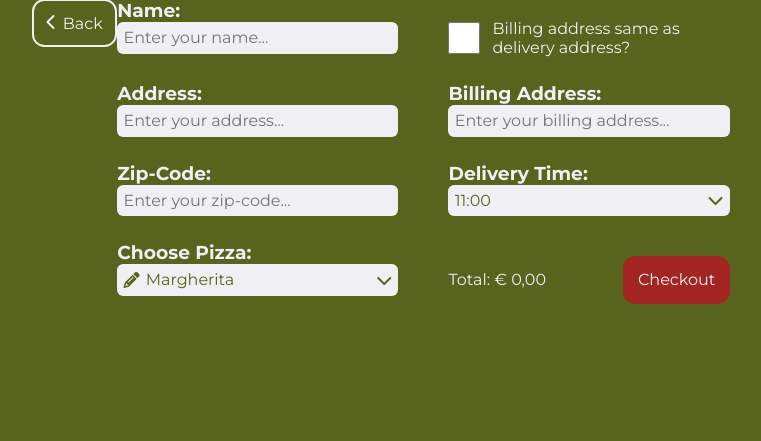
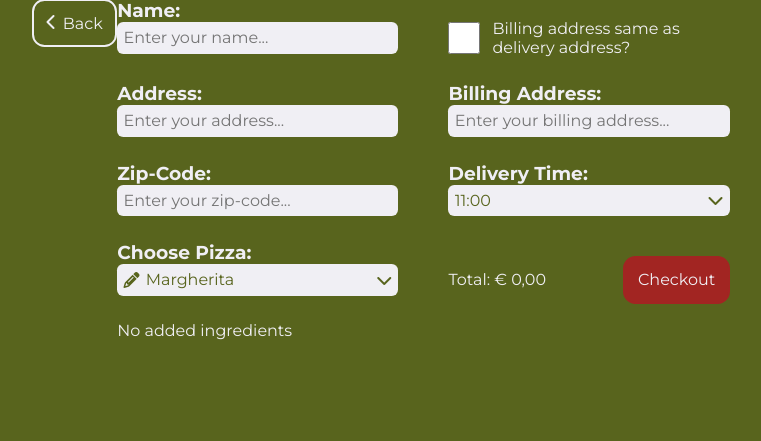
Before and after one commit to NexaDevInc/Mario-and-Luigi-s-pizzeria, a Flask app: template templates/delivery.html in a window 1280 px wide. Shown: the part 176-617 px from the top of the page, without its empty margins (288-1049 px from the left). Run offline with Flask 3, Linux system fonts and the light colour scheme; the template is opened without the code that fills it, so the values that code supplies are empty; some libraries are stand-ins or nearby versions.

Commit message:
added function to show pizza edits beneath the delivery form.

```diff
--- a/static/css/styles_delivery.css
+++ b/static/css/styles_delivery.css
@@ -123,6 +123,7 @@ button:hover {
     grid-area: pizza-choice;
     display: flex;
     flex-direction: column;
+    margin-bottom: 25px;
 }
 
 #address-same-input {
--- a/static/js/functions_delivery.js
+++ b/static/js/functions_delivery.js
@@ -42,3 +42,39 @@ checkbox.addEventListener('click', () => {
         billingAddress.disabled = false;
     }
 });
+
+const addedIngredients = [];
+const addedIngredientsDisplay = document.getElementById('added-ingredients');
+const ingredientsGroup = document.getElementById('ingredients-group');
+
+addedIngredientsDisplay.innerHTML = "No added ingredients";
+
+function DisplayPizzaEdits() {
+    addedIngredients.length = 0;
+    addedIngredientsDisplay.innerHTML = "";
+
+    const addedIngredientsHeadingBolder = document.createElement('b');
+    addedIngredientsHeadingBolder.textContent = "Added ingredients: ";
+    addedIngredientsDisplay.appendChild(addedIngredientsHeadingBolder);
+
+    const ingredientNames = ingredientsGroup.querySelectorAll('p');
+    const ingredientCounters = ingredientsGroup.querySelectorAll('blh-counter');
+
+    ingredientCounters.forEach((counter, index) => {
+        const inputField = counter.querySelector('input');
+        if (inputField) {
+            const value = parseInt(inputField.value, 10);
+            if (value >= 1) {
+                addedIngredients.push(`- ${ingredientNames[index].textContent} (x${value})`);
+
+                const addedIngredientP = document.createElement('p');
+                addedIngredientP.textContent = addedIngredients[addedIngredients.length - 1];
+                addedIngredientsDisplay.appendChild(addedIngredientP);
+            }
+        }
+    });
+
+    if (addedIngredients.length === 0) {
+        addedIngredientsDisplay.innerHTML += "No added ingredients";
+    }
+}
--- a/static/js/functions_shared.js
+++ b/static/js/functions_shared.js
@@ -35,9 +35,10 @@ fetch('../static/data/Ingridients.json')
     .then(response => response.json())
     .then(data => {
         const ingredientGroup = document.getElementById('ingredients-group');
-        data.forEach(ingredient => {
+        data.forEach((ingredient, index) => {
             const ingredientRow = document.createElement('div');
             ingredientRow.className = 'ingredient';
+            ingredientRow.id = index;
             ingredientGroup.appendChild(ingredientRow);
 
             const ingredientLabel = document.createElement('p');
@@ -45,7 +46,7 @@ fetch('../static/data/Ingridients.json')
             ingredientRow.appendChild(ingredientLabel);
 
             const ingredientCounter = document.createElement('blh-counter');
-            ingredientCounter.setAttribute('blh-counter-input-placeholder', "1");
+            ingredientCounter.setAttribute('blh-counter-input-placeholder', "0");
             ingredientCounter.setAttribute('blh-counter-input-minimum', "0");
             ingredientCounter.setAttribute('blh-counter-input-maximum', "10");
             ingredientCounter.setAttribute('blh-counter-input-step', "1");
@@ -57,7 +58,7 @@ fetch('../static/data/Ingridients.json')
         });
     });
 
-    fetch('../static/data/Menu.json')
+fetch('../static/data/Menu.json')
     .then(response => response.json())
     .then(data => {
         const pizzaChoice = document.getElementById('pizza-choice');
--- a/templates/delivery.html
+++ b/templates/delivery.html
@@ -10,7 +10,7 @@
         <script src="https://kit.fontawesome.com/7dee9b0f32.js" crossorigin="anonymous"></script>
         <link rel="stylesheet" href="../static/css/styles_delivery.css">
         <link rel="icon" href="../static/img/logo.png">
-        <script src="blhElements/blhElements.js"></script>
+        <script src="../static/blhElements/blhElements.js"></script>
     </head>
     <body>
         <div id="container">
@@ -36,10 +36,8 @@
                         ...
                     </h2>
                     <form action="#" id="pizza-editting-form">
-                        <div id="ingredients-group">
-                            <div class="ingredient" id="ingredient-1"></div>
-                        </div>
-                        <button onclick="closeModal()" id="save-button">
+                        <div id="ingredients-group"></div>
+                        <button onclick="closeModal(), DisplayPizzaEdits()" id="save-button">
                             Save Changes
                         </button>
                     </form>
@@ -89,7 +87,6 @@
                                 <select id="pizza-choice" name="pizza-choice"></select>
                                 <i class="fa-solid fa-chevron-down"></i>
                             </div>
-                            <div id="pizza-edits"></div>
                         </div>
                         <div id="address-same-input" role="checkbox" aria-checked="false">
                             <input type="checkbox" id="checkbox">
@@ -126,6 +123,7 @@
                             </button>
                         </div>
                     </form>
+                    <div id="added-ingredients"></div>
                 </div>
             </div>
         </div>
--- a/templates/take-out.html
+++ b/templates/take-out.html
@@ -10,7 +10,7 @@
         <script src="https://kit.fontawesome.com/7dee9b0f32.js" crossorigin="anonymous"></script>
         <link rel="stylesheet" href="../static/css/styles_take-out.css">
         <link rel="icon" href="../static/img/logo.png">
-        <script src="blhElements/blhElements.js"></script>
+        <script src="../static/blhElements/blhElements.js"></script>
     </head>
     <body>
         <div id="container">
@@ -71,7 +71,6 @@
                                 <select id="pizza-choice" name="pizza-choice"></select>
                                 <i class="fa-solid fa-chevron-down"></i>
                             </div>
-                            <div id="pizza-edits"></div>
                         </div>
                         <div id="billing-address-input">
                             <Label for="billing-address">
@@ -104,6 +103,7 @@
                             </button>
                         </div>
                     </form>
+                    <div id="added-ingredients"></div>
                 </div>
             </div>
         </div>
```
Also changed, not shown: static/css/styles_take-out.css (+1 -6 lines), static/blhElements/blhElements.js (renamed from templates/blhElements/blhElements.js), static/blhElements/functions.js (added), static/blhElements/index.html (renamed from templates/blhElements/index.html), static/blhElements/logo.png (renamed from templates/blhElements/logo.png), static/blhElements/styles.css (renamed from templates/blhElements/styles.css), 1 other file.
